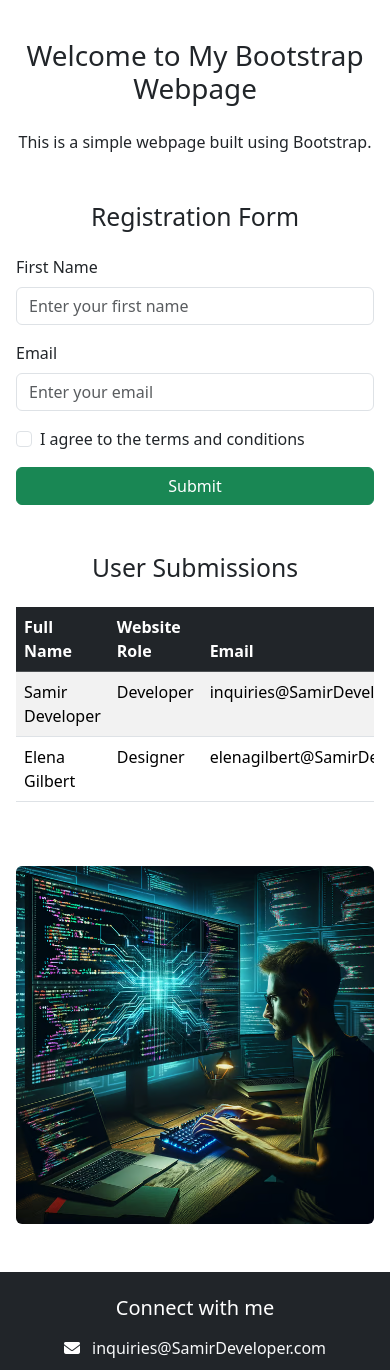
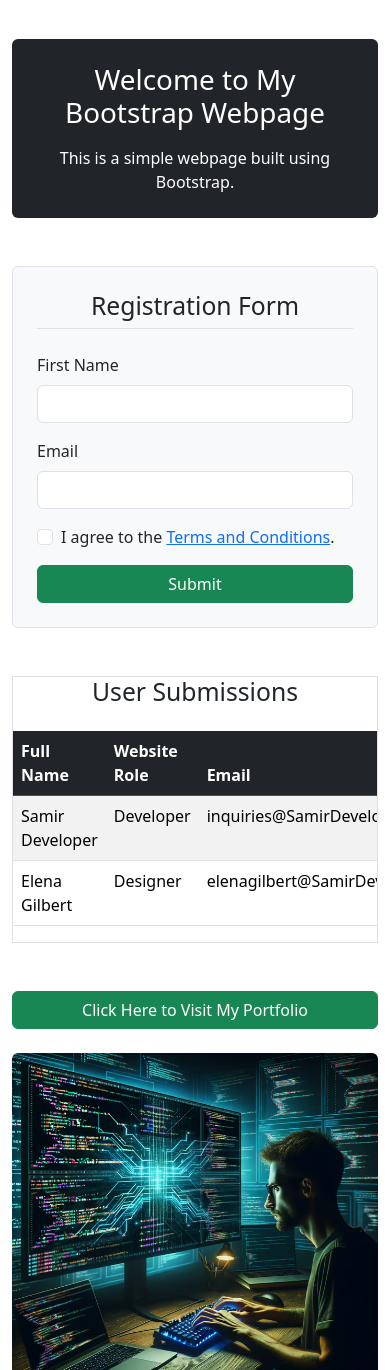
Before and after one commit to SamiirDeveloper/bootsrap-webpage, a plain HTML site: page index.html in a window 390 px wide. Shown: the part 57-1427 px from the top of the page. Drawn offline with nearby package versions, Linux system fonts and the light colour scheme.

Commit message:
Final project update and tyling

```diff
--- a/Stylesheet/contact.css
+++ b/Stylesheet/contact.css
@@ -7,3 +7,14 @@ body {
     padding: 0;
 
 }
+
+.container {
+    max-width: fit-content;
+    margin: auto;
+    padding: 20px;
+    border: solid black;
+    border-radius: rounded;
+    background-color: blawhite;
+    text-align: left;
+
+}
--- a/Stylesheet/index.css
+++ b/Stylesheet/index.css
@@ -7,3 +7,14 @@ body {
     padding: 0;
 
 }
+
+.container {
+    max-width: fit-content;
+    margin: auto;
+    padding: 20px;
+    border: solid black;
+    border-radius: rounded;
+    background-color: blawhite;
+    text-align: left;
+
+}
--- a/index.html
+++ b/index.html
@@ -4,11 +4,10 @@
 <head>
   <meta charset="UTF-8" />
   <meta name="viewport" content="width=device-width, initial-scale=1" />
-  <title>Building a Webpage with Bootstrap</title>
+  <title>Bootstrap Webpage</title>
 
   <!-- Bootstrap CSS -->
   <link href="https://cdn.jsdelivr.net/npm/bootstrap@5.3.3/dist/css/bootstrap.min.css" rel="stylesheet" />
-  <link rel="stylesheet" href="stylesheet.css" />
   <!-- Font Awesome for icons -->
   <link href="https://cdnjs.cloudflare.com/ajax/libs/font-awesome/6.5.0/css/all.min.css" rel="stylesheet" />
 </head>
@@ -18,14 +17,14 @@
   <!-- Navbar -->
   <nav class="navbar navbar-expand-lg navbar-dark bg-dark fixed-top">
     <div class="container-fluid">
-      <a class="navbar-brand" href="#">My Bootstrap Webpage</a>
+      <a class="navbar-brand" href="index.html">My Bootstrap Webpage</a>
       <button class="navbar-toggler" type="button" data-bs-toggle="collapse" data-bs-target="#navbarNav"
         aria-controls="navbarNav" aria-expanded="false" aria-label="Toggle navigation">
         <span class="navbar-toggler-icon"></span>
       </button>
       <div class="collapse navbar-collapse" id="navbarNav">
         <ul class="navbar-nav ms-auto">
-          <li class="nav-item"><a class="nav-link active" href="#">Home</a></li>
+          <li class="nav-item"><a class="nav-link active" href="index.html">Home</a></li>
           <li class="nav-item"><a class="nav-link" href="about.html">About</a></li>
           <li class="nav-item"><a class="nav-link" href="contact.html">Contact</a></li>
         </ul>
@@ -33,37 +32,78 @@
     </div>
   </nav>
 
-  <!-- Main Content Wrapper: grow to fill space between fixed navbar & footer -->
-  <main class="container-fluid flex-grow-1 pt-5 mt-4 px-3">
+  <!-- Main -->
+  <main class="flex-grow-1 pt-5 mt-5">
+    <div class="container">
 
-    <h1 class="text-center mt-4 mb-4">Welcome to My Bootstrap Webpage</h1>
-    <p class="text-center mb-5">This is a simple webpage built using Bootstrap.</p>
+      <!-- Intro -->
+      <section class="bg-dark text-white p-4 rounded mb-5">
+        <h1 class="text-center mb-3">Welcome to My Bootstrap Webpage</h1>
+        <p class="text-center mb-0">This is a simple webpage built using Bootstrap.</p>
+      </section>
 
-    <!-- Registration Form (full width, stacked) -->
-    <section class="mb-5 mx-auto" style="max-width: 500px;">
-      <h2 class="mb-4 text-center">Registration Form</h2>
-      <form>
+      <!-- Form -->
+      <section class="mb-5">
+        <div class="p-4 border rounded bg-light">
+          <h2 class="text-center border-bottom pb-2 mb-4">Registration Form</h2>
+          <form name="registration" method="POST" data-netlify="true" netlify-honeypot="bot-field">
             <div class="mb-3">
               <label for="name" class="form-label">First Name</label>
-          <input type="text" class="form-control" id="name" required placeholder="Enter your first name" />
+              <input type="text" class="form-control" id="name" required />
             </div>
             <div class="mb-3">
               <label for="email" class="form-label">Email</label>
-          <input type="email" class="form-control" id="email" required placeholder="Enter your email" />
+              <input type="email" class="form-control" id="email" required />
+            </div>
+            <!-- Checkbox to trigger modal -->
+            <div class="form-check mb-3">
+              <input class="form-check-input" type="checkbox" id="termsCheck" required />
+              <label class="form-check-label" for="termsCheck">
+                I agree to the <a href="#" data-bs-toggle="modal" data-bs-target="#termsModal">Terms and Conditions</a>.
+              </label>
+            </div>
+            <button type="submit" class="btn btn-success w-100">Submit</button>
+          </form>
+        </div>
+      </section>
+
+      <!-- Terms and Conditions Modal -->
+      <div class="modal fade" id="termsModal" tabindex="-1" aria-labelledby="termsModalLabel" aria-hidden="true">
+        <div class="modal-dialog modal-dialog-scrollable">
+          <div class="modal-content">
+            <div class="modal-header">
+              <h5 class="modal-title" id="termsModalLabel">Terms and Conditions for Registration</h5>
+              <button type="button" class="btn-close" data-bs-dismiss="modal" aria-label="Close"></button>
+            </div>
+            <div class="modal-body px-4 py-3">
+              <p>By registering on this website, you agree to the following terms:</p>
+              <ol>
+                <li><strong>Information Provided:</strong> You agree to provide accurate and truthful information,
+                  including your full name and a valid email address.</li>
+                <li><strong>Use of Information:</strong> The personal information you provide will be used solely for
+                  the purpose of account registration, communication, and service updates.</li>
+                <li><strong>Privacy:</strong> Your information will be stored securely and will not be shared with third
+                  parties without your consent, except as required by law.</li>
+                <li><strong>Communication:</strong> By registering, you consent to receive emails related to your
+                  account and occasional updates about our services. You may unsubscribe at any time.</li>
+                <li><strong>User Responsibility:</strong> You are responsible for maintaining the confidentiality of
+                  your registration information and for all activities under your account.</li>
+                <li><strong>Changes to Terms:</strong> We reserve the right to update these terms at any time. Continued
+                  use of the registration services constitutes acceptance of any changes.</li>
+                <li><strong>Consent:</strong> By submitting the registration form, you confirm that you have read,
+                  understood, and agree to these terms and conditions.</li>
+              </ol>
+            </div>
+            <div class="modal-footer">
+              <button type="button" class="btn btn-secondary" data-bs-dismiss="modal">Close</button>
+            </div>
+          </div>
+        </div>
       </div>
 
-        <div class="form-check mb-3">
-          <input type="checkbox" class="form-check-input" id="terms" required />
-          <label class="form-check-label" for="terms">I agree to the terms and conditions</label>
-        </div>
-
-        <button type="submit" class="btn btn-success w-100">Submit</button>
-      </form>
-    </section>
-
-    <!-- User Table (full width, stacked) -->
-    <section class="mb-5 mx-auto" style="max-width: 700px;">
-      <h2 class="mb-4 text-center">User Submissions</h2>
+      <!-- Table -->
+      <section class="mb-5 border">
+        <h2 class="text-center mb-4">User Submissions</h2>
         <div class="table-responsive">
           <table class="table table-striped table-hover">
             <thead class="table-dark">
@@ -89,22 +129,26 @@
         </div>
       </section>
 
-    <!-- Responsive Image (full width, stacked) -->
-    <section class="text-center mb-5">
+      <!-- Image -->
+      <section class="d-flex flex-column text-center mb-5">
+        <a href="https://yourportfolio.com" class="btn btn-success mb-4" role="button">Click Here to Visit My Portfolio</a>
         <img src="coding.avif" alt="Bootstrap Icons" class="img-fluid rounded" />
       </section>
+
+    </div>
   </main>
 
-  <!-- Footer (sticky) -->
+  <!-- Footer -->
   <footer class="footer bg-dark text-white text-center py-4 mt-auto">
-    <div class="container px-5">
+    <div class="container-fluid px-4">
       <div class="row justify-content-center">
         <div class="col-md-6 mb-4">
-          <h5 class="mb-3">Connect with me</h5>
+          <h5 class="mb-3 border-bottom d-inline-block pb-1">Connect with me</h5>
           <ul class="list-unstyled mb-3">
             <li>
               <i class="fas fa-envelope me-2"></i>
-              <a href="mailto:inquiries@SamirDeveloper.com" class="text-light text-decoration-none">inquiries@SamirDeveloper.com</a>
+              <a href="mailto:inquiries@SamirDeveloper.com"
+                class="text-light text-decoration-none">inquiries@SamirDeveloper.com</a>
             </li>
           </ul>
 
@@ -129,24 +173,22 @@
 
         <!-- Location -->
         <div class="col-12">
-          <hr class="border-light my-3" />
           <p class="mb-2">
-            <img src="https://img.icons8.com/ios-filled/20/ffffff/marker.png" width="20" height="20"
-              alt="Location Icon" class="me-2" />
-            <img src="https://upload.wikimedia.org/wikipedia/en/a/a4/Flag_of_the_United_States.svg" width="20" height="15"
-              alt="US Flag" class="me-2" />
+            <img src="https://img.icons8.com/ios-filled/20/ffffff/marker.png" width="20" height="20" alt="Location Icon"
+              class="me-2" />
+            <img src="https://upload.wikimedia.org/wikipedia/en/a/a4/Flag_of_the_United_States.svg" width="20"
+              height="15" alt="US Flag" class="me-2" />
             Seattle, WA. USA
           </p>
         </div>
       </div>
 
-      <hr class="border-light my-3 w-auto" style="max-width: fit-content;" />
-
+      <hr class="border-light my-3" />
       <p class="fs-6 mb-0">&copy; 2025 Samir Developer. All rights reserved.</p>
     </div>
   </footer>
 
-  <!-- Bootstrap JS Bundle -->
+  <!-- Bootstrap JS -->
   <script src="https://cdn.jsdelivr.net/npm/bootstrap@5.3.3/dist/js/bootstrap.bundle.min.js"></script>
 </body>
 
```
Also changed, not shown: about.html (+12 -15 lines), contact.html (+15 -17 lines). Lines whose indentation alone changed are shown as unchanged.
